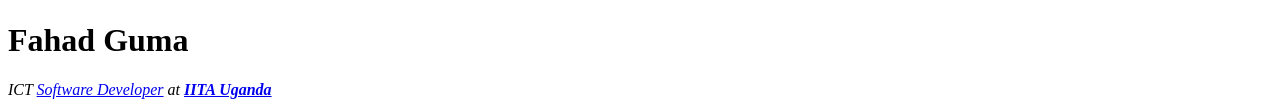
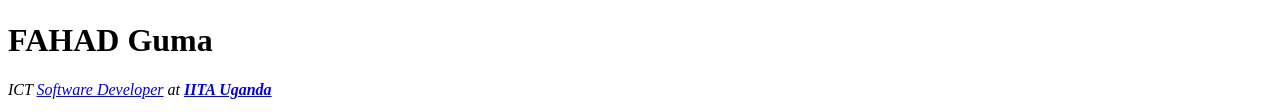
Before and after one commit to FAHAD-guma/intro-HTML-Personal-site, a plain HTML site: page index.html in a window 1280 px wide. Shown: the part 177-289 px from the top of the page. Drawn offline with Linux system fonts and the light colour scheme.

Commit message:
Update index.html

```diff
--- a/index.html
+++ b/index.html
@@ -7,12 +7,12 @@
   <meta name="keywords" content="HTML">
   <meta name="description" content="This is my basic personal website developed using only HTML5.">
   <meta name="viewport" content="width-device-width, initial-scale-1.0">
-  <title>Fahad's Personal HTML5 Site</title>
+  <title>Fahad's Personal HTML Site</title>
 </head>
 
 <body>
   <img src="images/fahadguma.png" alt="Fahad profile picture">
-  <h1>Fahad Guma</h1>
+  <h1>FAHAD Guma</h1>
   <p><em>ICT <a href="https://simple.wikipedia.org/wiki/Software_developer">Software Developer</a> at <a href="https://www.iita.org/iita-countries/uganda/"><strong>IITA Uganda</strong></a></em></p>
   <p>Climate Smart Agriculture, CSA program</p>
   <p>Department of ICT</p>
```
